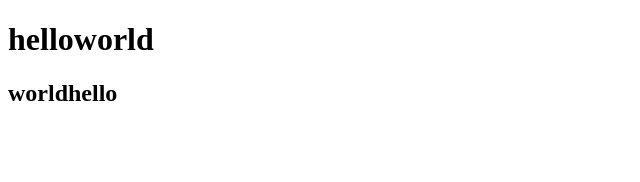
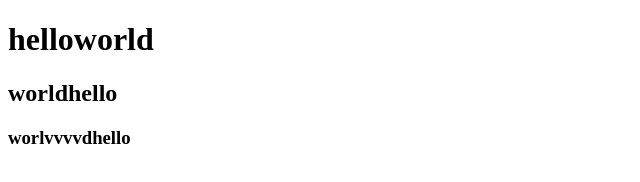
Before and after one commit to liu-zikang/666, a plain HTML site: page index.html in a window 1280 px wide. Shown: the whole page, without its empty margins (0-640 px from the left). Drawn offline with Linux system fonts and the light colour scheme.

Commit message:
第n次提交

```diff
--- a/index.html
+++ b/index.html
@@ -9,5 +9,6 @@
     <body>
         <h1>helloworld</h1>
         <h2>worldhello</h2>
+        <h3>worlvvvvdhello</h3>
     </body>
 </html>
```
